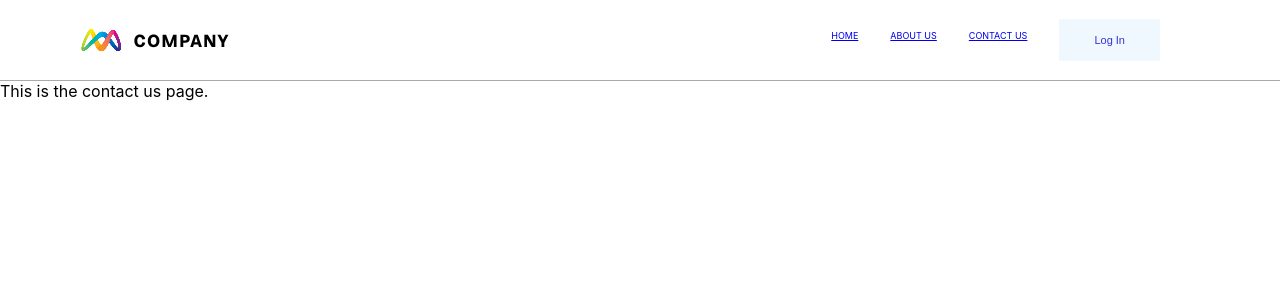
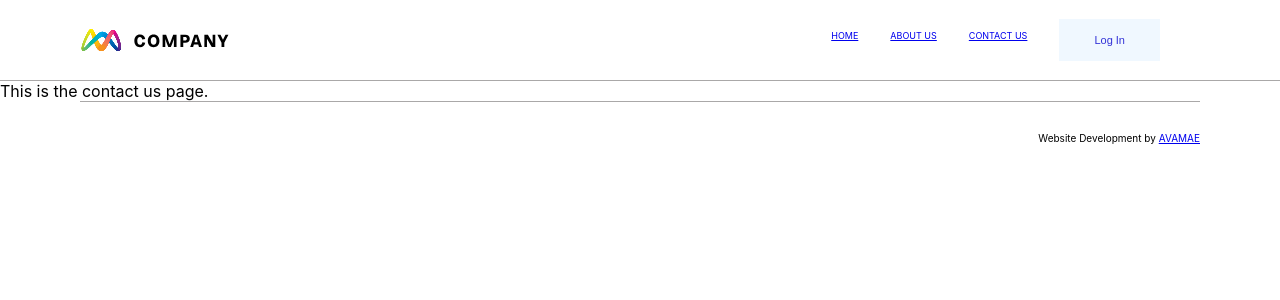
Before and after one commit to Byasar3/avamae_invision, a React (Create React App) app: page /contact-us in a window 1280 px wide. Shown: the top 300 px of the page. Built offline with nearby package versions, Linux system fonts and the light colour scheme.

Commit message:
added footer and footer styling

```diff
--- a/src/App.js
+++ b/src/App.js
@@ -5,6 +5,7 @@ import Home from './pages/Home';
 import AboutUs from './pages/AboutUs';
 import ContactUs from './pages/ContactUs';
 import Navbar from './components/Navbar';
+import Footer from './components/Footer';
 
 function App() {
   return (
@@ -15,6 +16,7 @@ function App() {
         <Route path='/about-us' element={<AboutUs/>} />
         <Route path='/contact-us' element={<ContactUs/>} />
       </Routes>
+      <Footer/>
     </div>
   );
 }
--- /dev/null
+++ b/src/components/Footer.js
@@ -0,0 +1,11 @@
+import { Link } from "react-router-dom";
+
+const Footer = () => {
+    return (
+        <footer>
+            <p>Website Development by <Link>AVAMAE</Link></p>
+        </footer>
+    )
+}
+
+export default Footer;
--- a/src/components/Navbar.js
+++ b/src/components/Navbar.js
@@ -19,7 +19,6 @@ const Navbar = () => {
                     Log In
                 </button>
             </ul>
-
         </nav>
     )
 }
--- a/src/css/HomeAndComponents.css
+++ b/src/css/HomeAndComponents.css
@@ -42,7 +42,6 @@
     height: 80px;
     align-items: center;
     margin-left: 10vh;
-
   }
 
   .LogInButton {
@@ -211,4 +210,15 @@
     margin: 20px;
   }
 
+  footer {
+    text-align: right;
+    margin-left: 10vh;
+    margin-right: 10vh;
+    border-top: 1px solid rgb(170, 168, 168);
+  }
+
+  footer p {
+    padding: 30px 0px;
+    font-size: x-small;
+  }
 }
```
